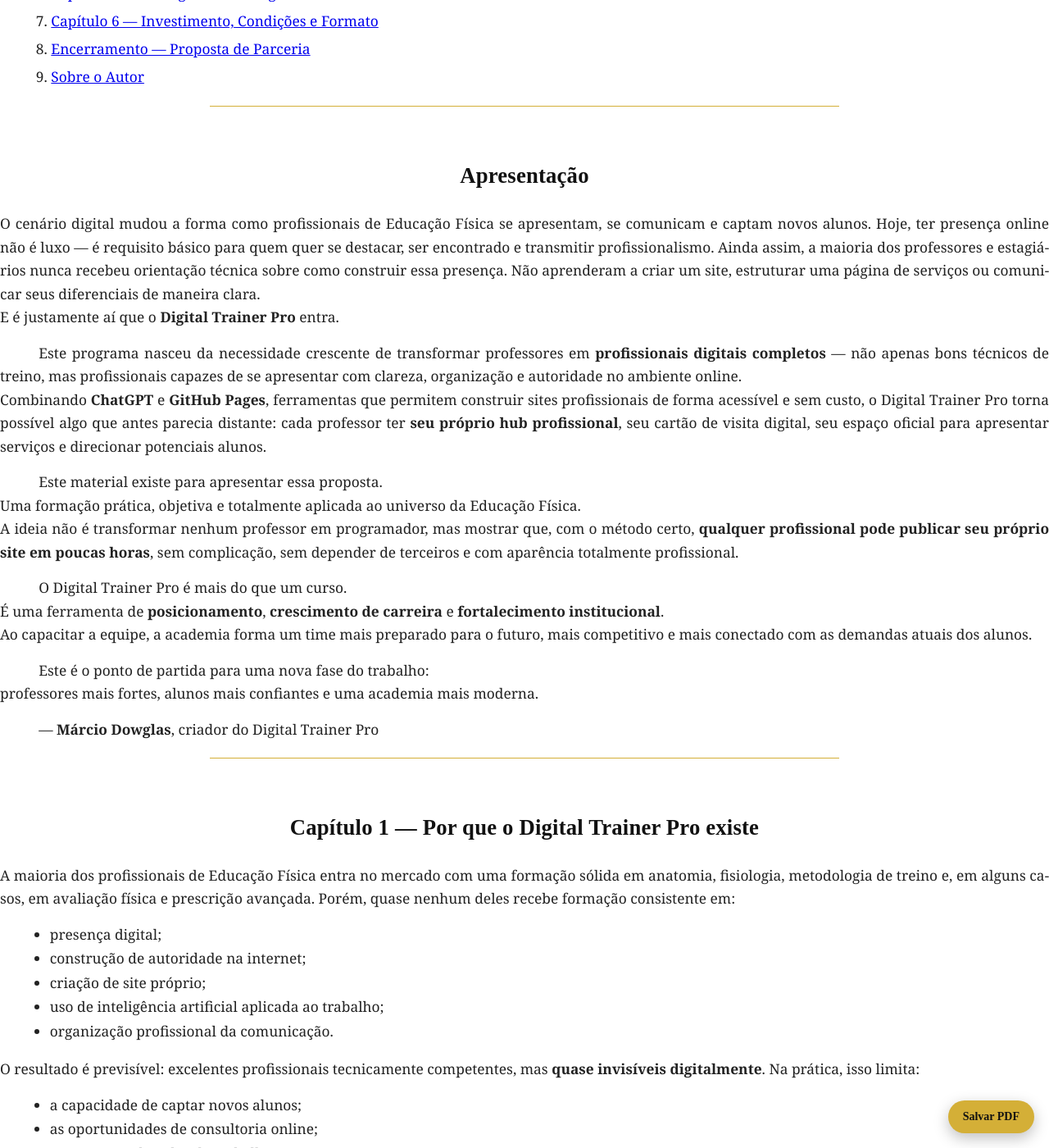
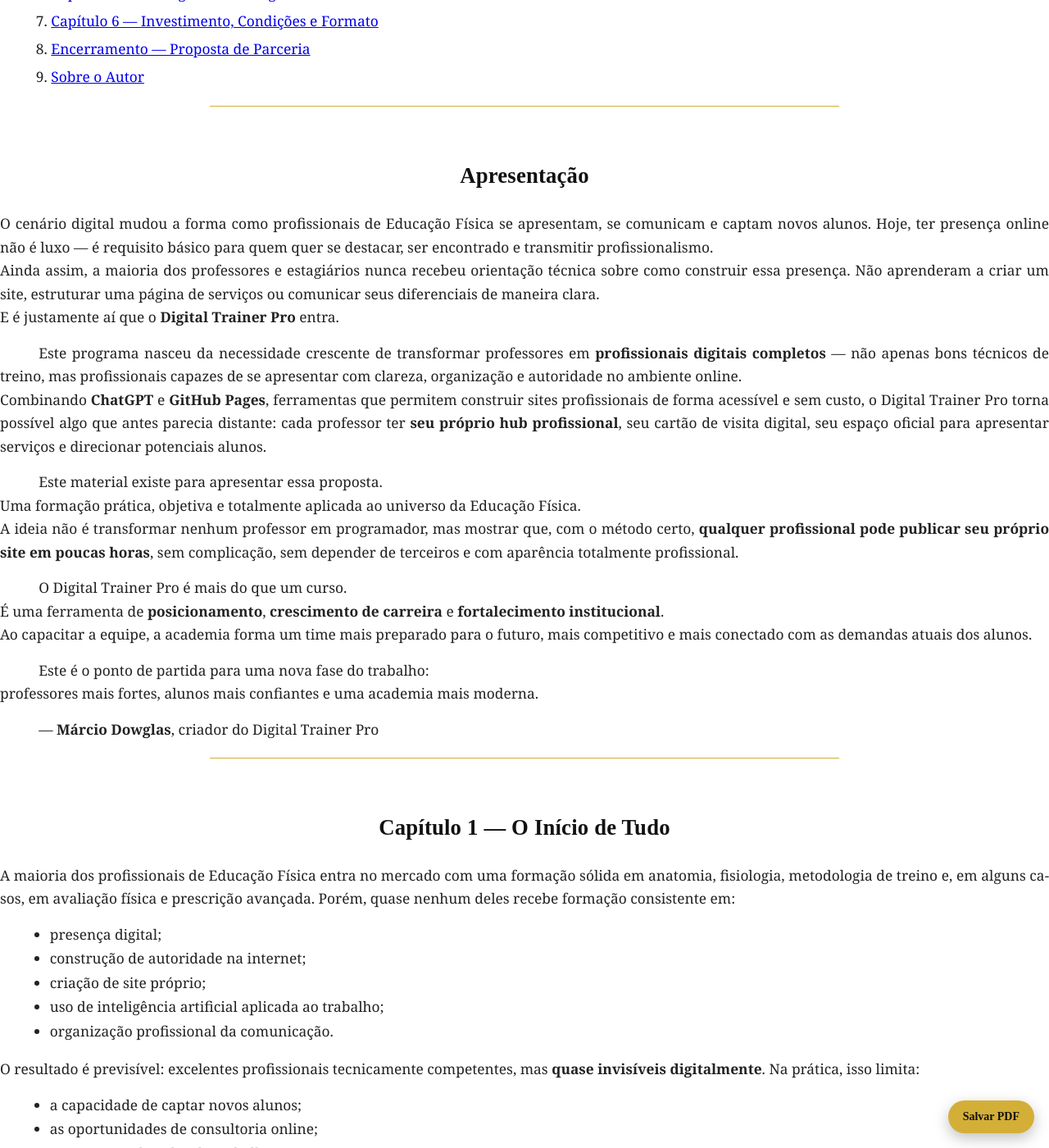
Before and after one commit to mbritodowglas-collab/ebook-creator, a Jekyll site: the page built from ebooks/digital-trainer-pro.md, in a window 1280 px wide and 1400 px high, scrolled down 1442 px. Shown: the whole window at 82% size. Built offline with Jekyll 4.4.1, drawn with Linux system fonts in a browser that asks for light colours.

Commit message:
Atualizar o digital-trainer-pro.md

```diff
--- a/ebooks/digital-trainer-pro.md
+++ b/ebooks/digital-trainer-pro.md
@@ -63,7 +63,9 @@
 
 <hr class="divider-gold">
 
-# <span id="cap1">Capítulo 1 — Por que o Digital Trainer Pro existe</span>
+<div class="page-break"></div>
+
+# <span id="cap1">Capítulo 1 — O Início de Tudo</span>
 
 A maioria dos profissionais de Educação Física entra no mercado com uma formação sólida em anatomia, fisiologia, metodologia de treino e, em alguns casos, em avaliação física e prescrição avançada. Porém, quase nenhum deles recebe formação consistente em:
 
```
